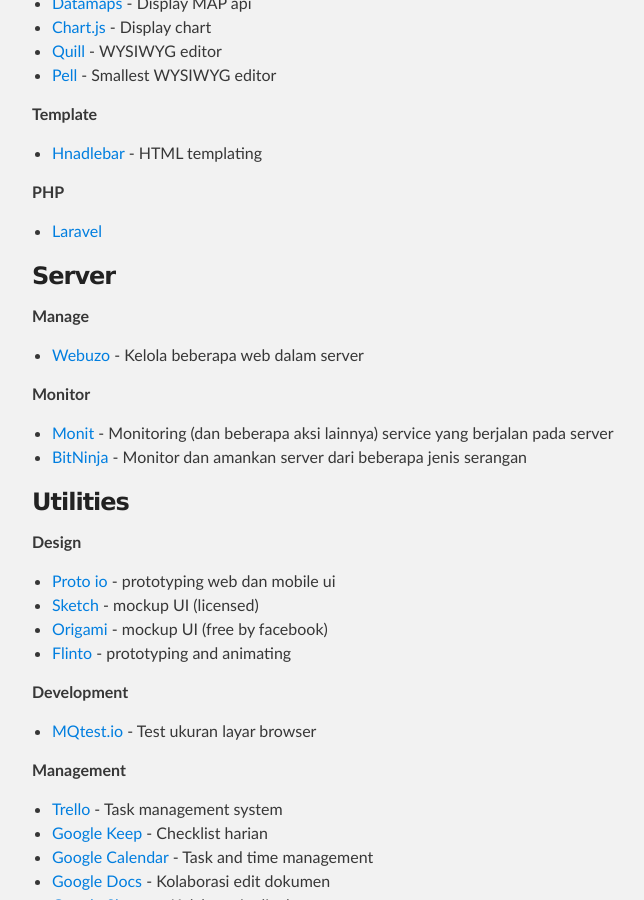
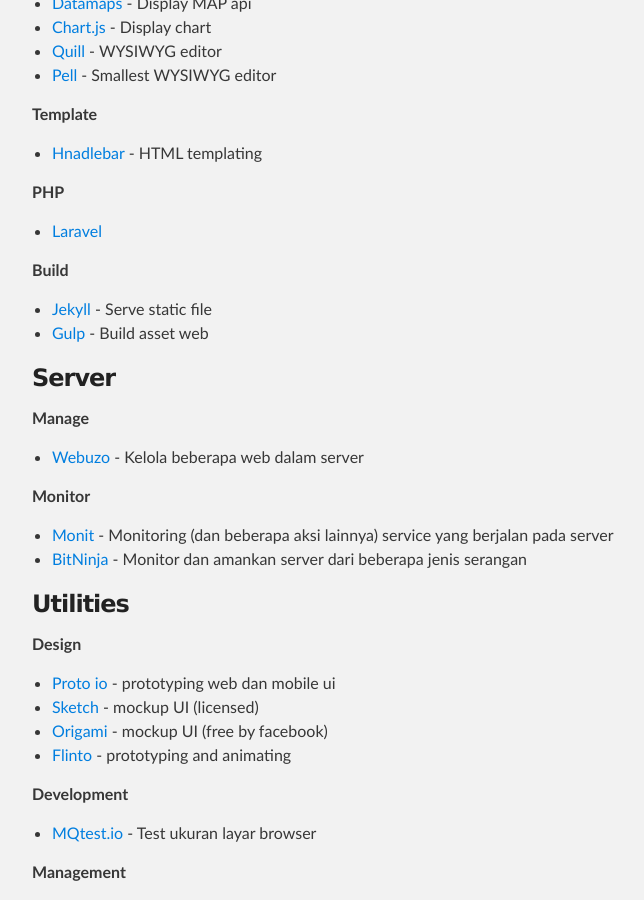
Before and after one commit to muhammaderfan/erf, a Jekyll site: the page built from resources.md, in a window 1280 px wide and 900 px high, scrolled down 930 px. Shown: the whole window, without its empty margins (288-932 px from the left). Built offline with Jekyll 4.4.1, drawn with Linux system fonts in a browser that asks for light colours; our own code applies the rules of GitHub Pages for plain Markdown files.

Commit message:
update resources

```diff
--- a/resources.md
+++ b/resources.md
@@ -7,7 +7,7 @@
 
 ### Stuff
 
-- [Laptop](https://zaf.web.id/blog/yes-my-first-apple-macbook-pro/)
+- [Laptop](https://zaf.web.id/blog/review-apple-macbook-pro/)
 - [Tablet](https://zaf.web.id/blog/review-apple-ipad-pro/)
 - [Mouse](https://zaf.web.id/blog/review-apple-mouse-magic/)
 - [Pencil](https://zaf.web.id/blog/review-apple-pencil/)
@@ -39,6 +39,10 @@
 
 **PHP**
 - [Laravel](https://laravel.com/)
+
+**Build**
+- [Jekyll](https://jekyllrb.com/) - Serve static file
+- [Gulp](https://gulpjs.com/) - Build asset web
 
 ### Server
 
```
